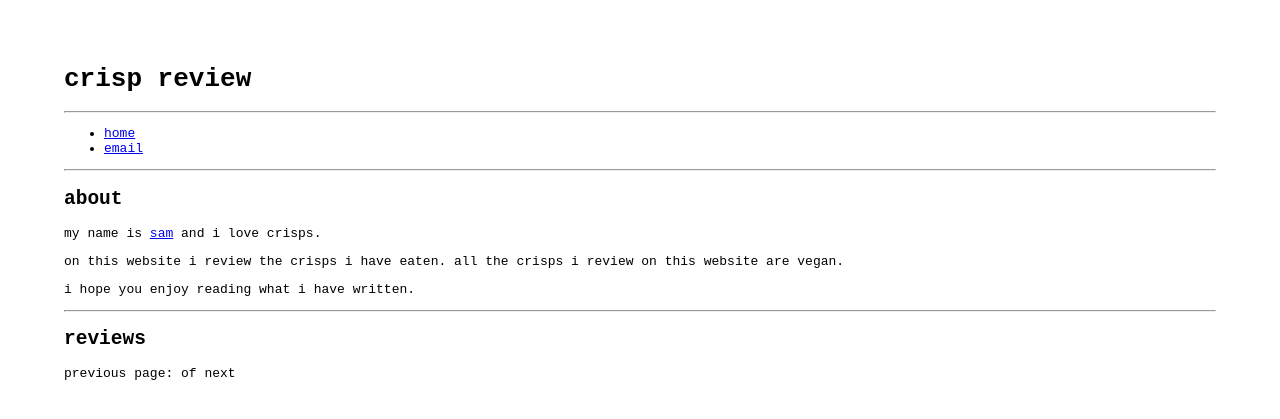
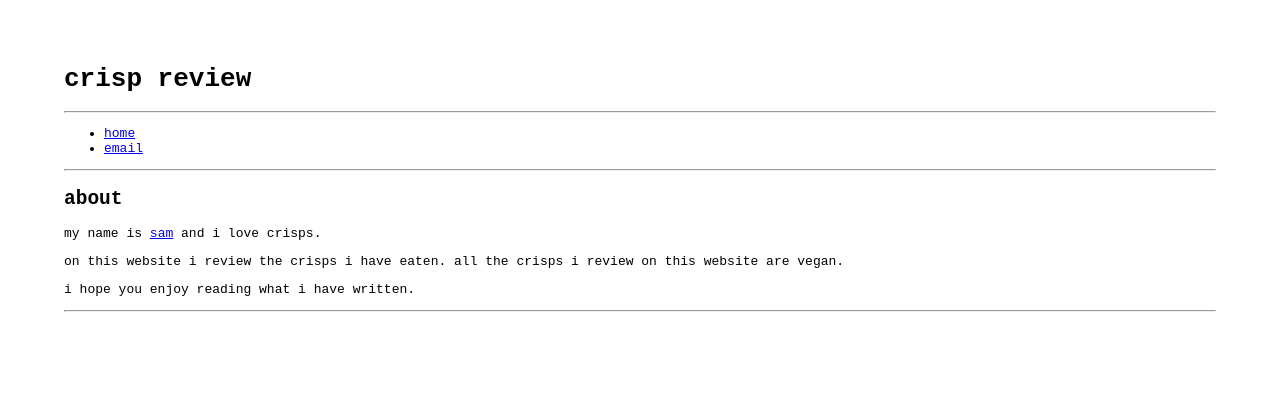
Before and after one commit to crispreview/crispreview.github.io, a Jekyll site: the page built from index.md, in a window 1280 px wide. Shown: the top 419 px of the page. Built offline with Jekyll 4.4.1, drawn with Linux system fonts in a browser that asks for light colours; the list of posts is cut into pages by our own code.

Commit message:
Update default.html

```diff
--- a/_layouts/default.html
+++ b/_layouts/default.html
@@ -21,36 +21,5 @@
     <p>{{ page.description }}
     {{ content }}</p></ br>
  <hr>
- 	<h2>reviews</h2>
-	<!-- This loops through the paginated posts -->
-{% for post in paginator.posts %}
-  <h3><a href="{{ post.url }}">{{ post.title }}</a></h3>
-      		<p>{{ post.content | strip_html | truncatewords: 50 }}</p>
-            		<p><a href="{{ post.url }}">Continue reading...</a></p></li></ br>
-{% endfor %}
-
-<!-- Pagination links -->
-<div class="pagination">
-  {% if paginator.previous_page %}
-    <a href="{{ paginator.previous_page_path }}" class="previous">
-      Previous
-    </a>
-  {% else %}
-    <span class="previous">Previous</span>
-  {% endif %}
-  <span class="page_number ">
-    Page: {{ paginator.page }} of {{ paginator.total_pages }}
-  </span>
-  {% if paginator.next_page %}
-    <a href="{{ paginator.next_page_path }}" class="next">Next</a>
-  {% else %}
-    <span class="next ">Next</span>
-  {% endif %}
-</div>
-
-    {% for post in site.posts %}
-    <p>
-
-    {% endfor %}
 </body>
 </html>
```
